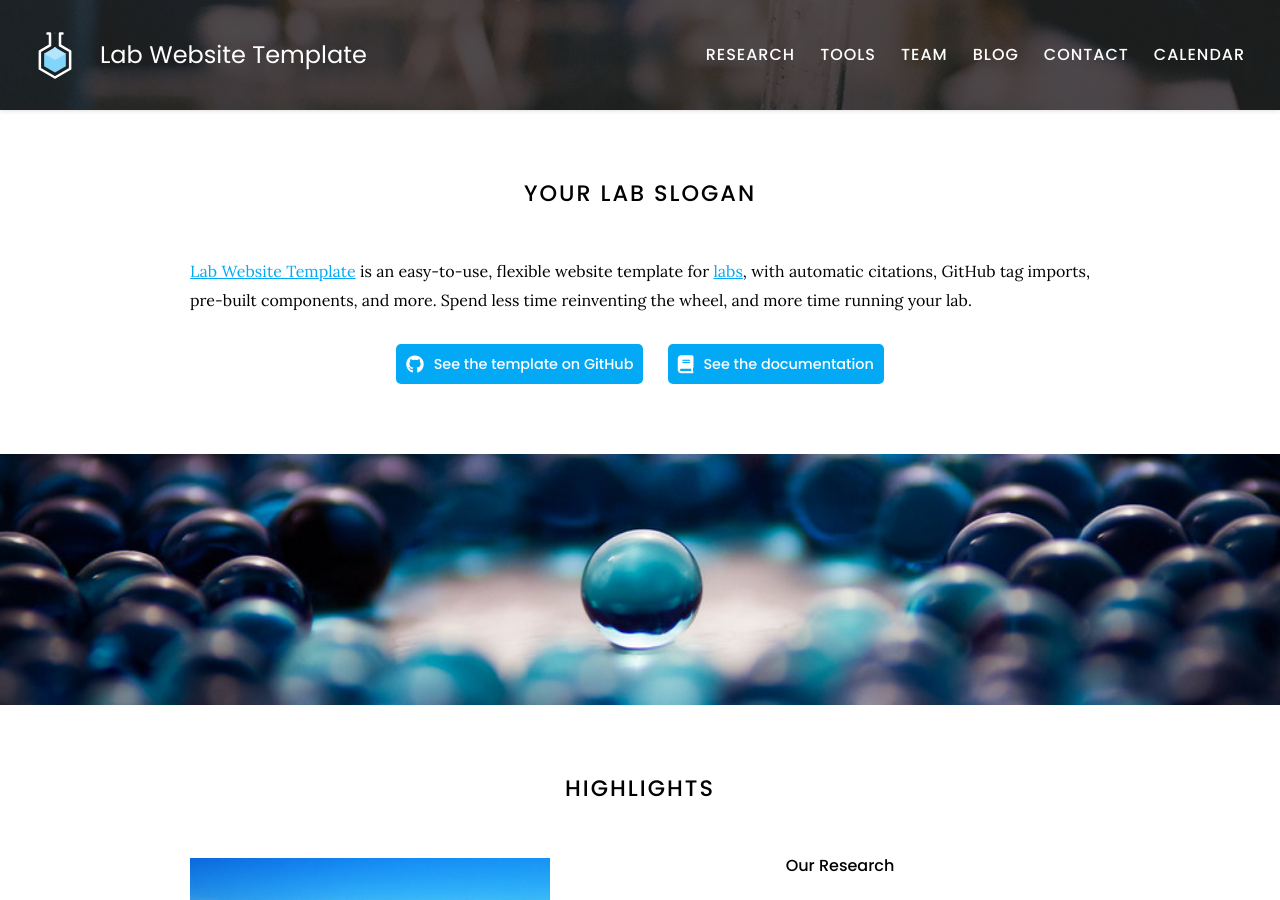
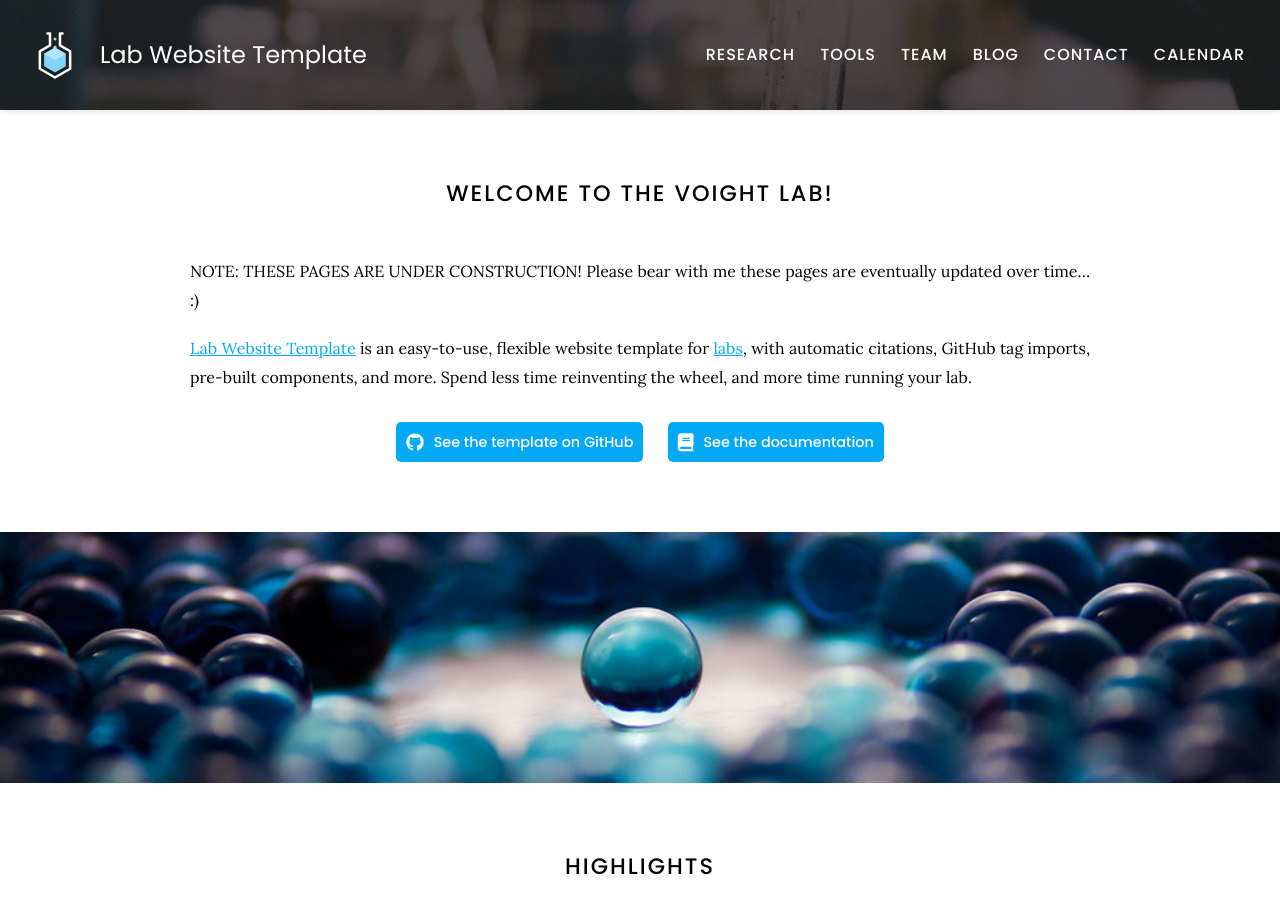
Before and after one commit to bvoightlab/voightlab.com, a Jekyll site: the page built from index.md, in a window 1280 px wide and 900 px high. Built offline with Jekyll 4.4.1, drawn with Linux system fonts in a browser that asks for light colours.

Commit message:
Update index.md

```diff
--- a/index.md
+++ b/index.md
@@ -2,7 +2,9 @@
 title: Home
 ---
 
-# Your Lab Slogan
+# Welcome to the Voight Lab!
+
+NOTE: THESE PAGES ARE UNDER CONSTRUCTION! Please bear with me these pages are eventually updated over time... :)
 
 [Lab Website Template](https://github.com/greenelab/lab-website-template) is an easy-to-use, flexible website template for [labs](https://www.greenelab.com/), with automatic citations, GitHub tag imports, pre-built components, and more.
 Spend less time reinventing the wheel, and more time running your lab.
```
